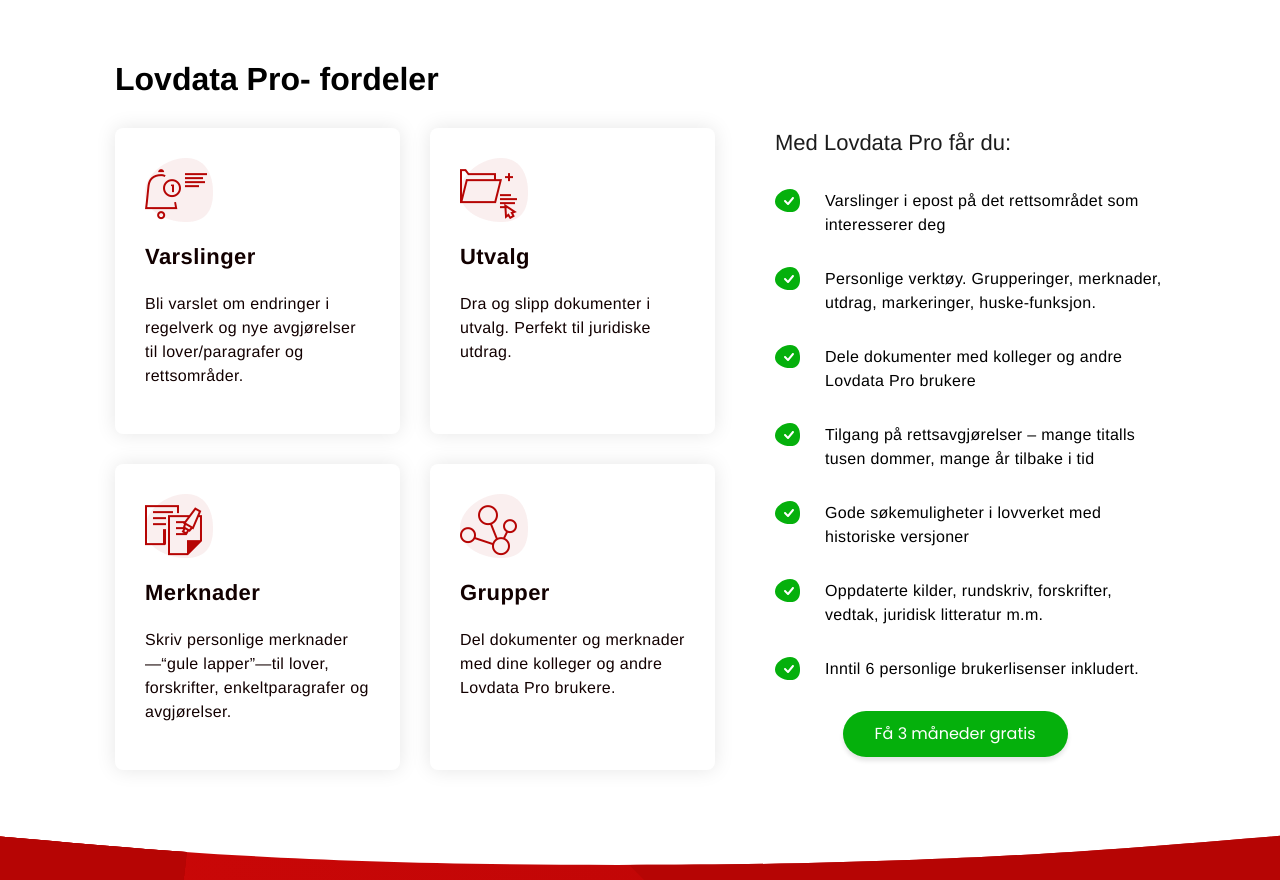
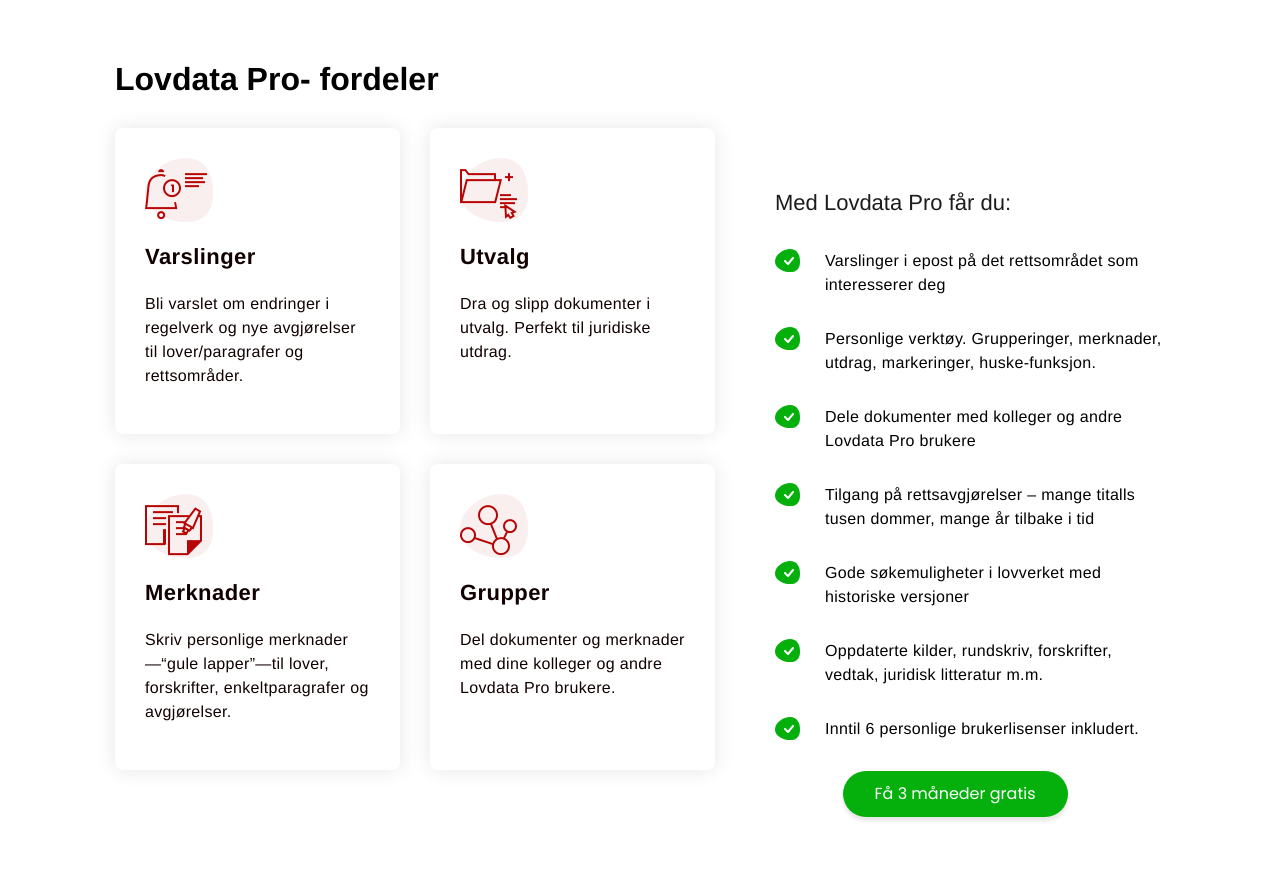
Before and after one commit to front/lovdata-landingpage, a React (Create React App) app: page / in a window 1280 px wide. Shown: the part 600-1480 px from the top of the page. Built offline with nearby package versions, Linux system fonts and the light colour scheme.

Commit message:
TP31201 feat: Add style adjustments

```diff
--- a/src/index.scss
+++ b/src/index.scss
@@ -12,7 +12,8 @@
 }
 
 .cards-section {
-  padding: 2 * $grid-gap 0;
+  padding: 0 0 $grid-gap 0;
+  margin-top: -$grid-gap;
 
   h2 {
     font-family: $font-family;
@@ -24,10 +25,22 @@
     margin-bottom: $grid-gap;
   }
 
-  @include for-tablet-landscape-up {
+  .list {
+    margin-top: 2 * $grid-gap;
+  }
+
+  @include for-tablet-portrait-up {
+    padding: 2 * $grid-gap 0;
+    margin-top: 0;
+
     .list {
       margin-left: $grid-gap;
+
     }
+  }
+
+  @include for-tablet-landscape-up {
+    margin-top: 0;
   }
 
   .btn {
--- a/src/layout/footer-section/style.scss
+++ b/src/layout/footer-section/style.scss
@@ -58,5 +58,9 @@
     line-height: 21px;
     text-align: right;
     margin-top: $grid-gap;
+
+    @include for-phone-only {
+      text-align: center;
+    }
   }
 }
--- a/src/layout/form-section/style.scss
+++ b/src/layout/form-section/style.scss
@@ -1,7 +1,7 @@
 @import "../../scss/common";
 
 .form-section {
-  padding: 3 * $grid-gap 0;
+  padding: 2 * $grid-gap 0;
   min-height: 675px;
 
   background-image: url('./background.svg');
@@ -10,6 +10,10 @@
   background-size: auto;
 
   color: white;
+
+  @include for-tablet-landscape-up {
+    padding: 3 * $grid-gap 0;
+  }
 
   h3 {
     text-align: center;
--- a/src/layout/header-section/style.scss
+++ b/src/layout/header-section/style.scss
@@ -1,7 +1,7 @@
 @import "../../scss/common";
 
 .header-section {
-  padding: $grid-gap / 2 0;
+  padding: $grid-gap 0;
   min-height: 600px;
 
   background-image: url('./background.svg');
@@ -10,10 +10,6 @@
   background-size: auto;
 
   color: white;
-
-  @include for-tablet-landscape-up {
-    padding: $grid-gap 0;
-  }
 
   header {
     display: flex;
@@ -46,6 +42,10 @@
     font-size: 40px;
     line-height: 120%;
 
+    @include for-phone-only {
+      font-size: 36px;
+    }
+
     margin: 0px;
     margin-bottom: $grid-gap;
   }
```
